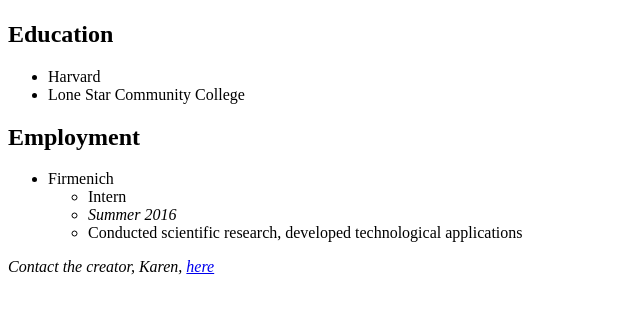
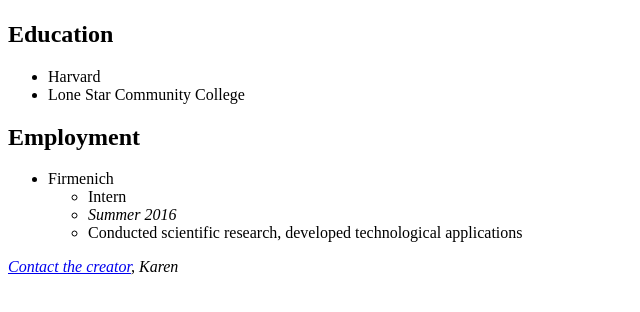
Before and after one commit to qiogle/sally-resume-example, a plain HTML site: page index.html in a window 1280 px wide. Shown: the part 404-716 px from the top of the page, without its empty margins (0-640 px from the left). Drawn offline with Linux system fonts and the light colour scheme.

Commit message:
address section rewording
changed link placement

```diff
--- a/index.html
+++ b/index.html
@@ -40,6 +40,6 @@
 			</ul>
 		</p>
 	</section>
-	<address>Contact the creator, Karen, <a href="mailto:someone@example.com">here</a></address>
+	<address><a href="mailto:someone@example.com">Contact the creator</a>, Karen</address>
 </body>
 </html>
```
